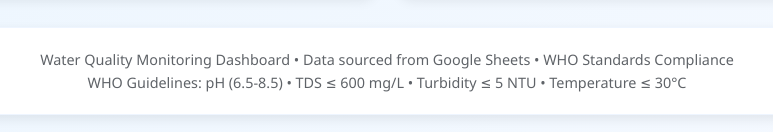
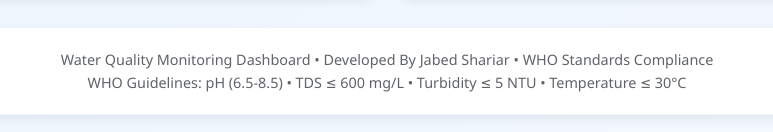
Before and after one commit to shariar33-1531-hub/new, a plain HTML site: page index.html in a window 1280 px wide. Shown: the part 1577-1709 px from the top of the page, 253-1026 px from the left. Drawn offline with nearby package versions, Linux system fonts and the light colour scheme; no server answers.

Commit message:
Update index.html

```diff
--- a/index.html
+++ b/index.html
@@ -454,7 +454,7 @@
         </div>
 
         <footer>
-            <p>Water Quality Monitoring Dashboard • Data sourced from Google Sheets • WHO Standards Compliance</p>
+            <p>Water Quality Monitoring Dashboard • Developed By Jabed Shariar • WHO Standards Compliance</p>
             <p>WHO Guidelines: pH (6.5-8.5) • TDS ≤ 600 mg/L • Turbidity ≤ 5 NTU • Temperature ≤ 30°C</p>
         </footer>
     </div>
```
